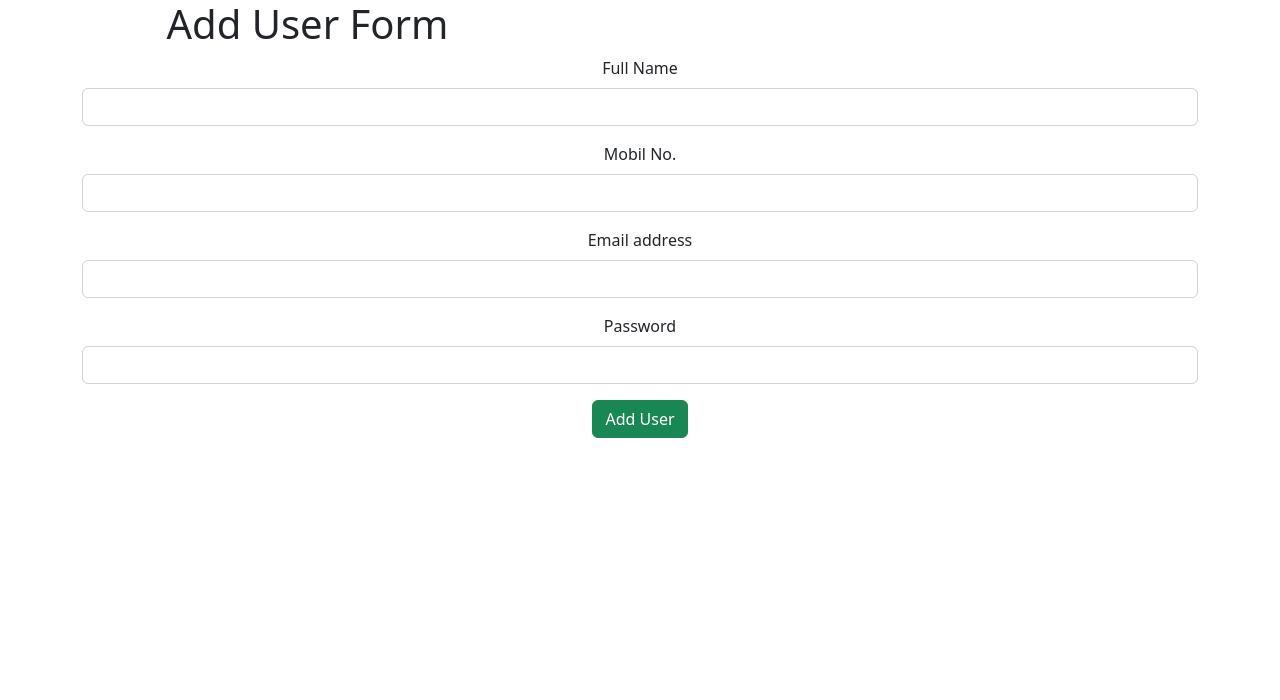
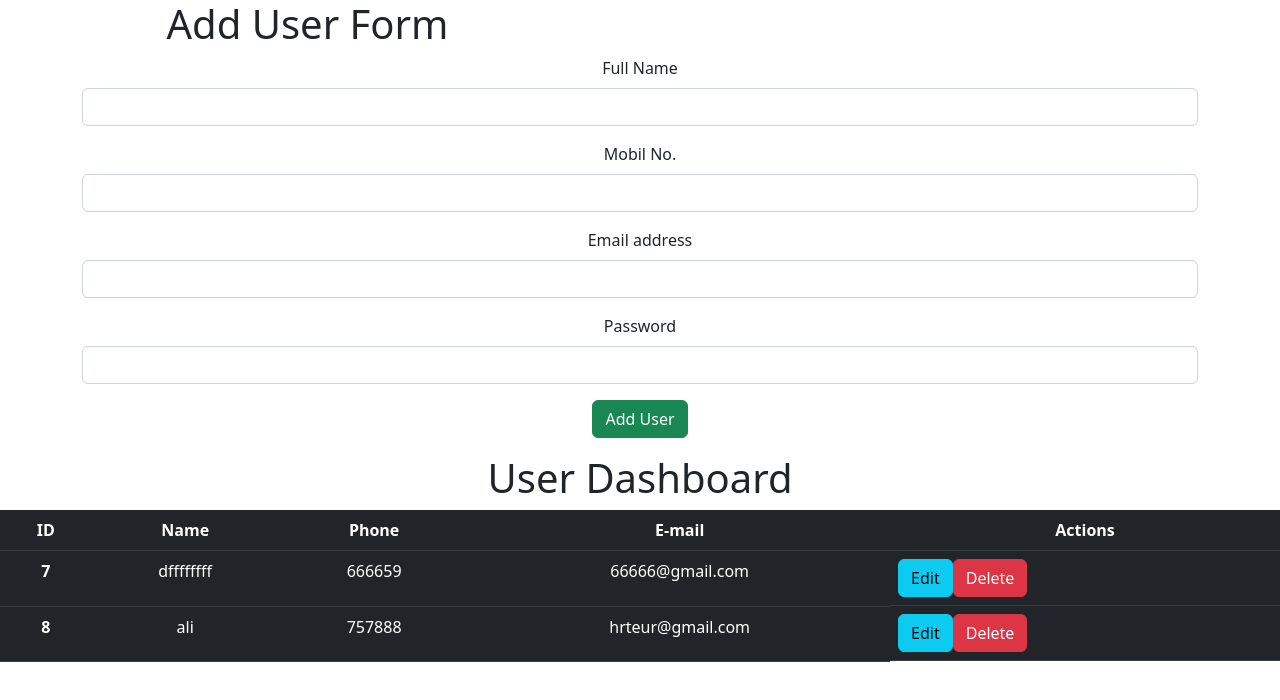
Before and after one commit to nsevindi87/crud-and-json, a React (Create React App) app: page / in a window 1280 px wide. Shown: the top 700 px of the page. Built offline with nearby package versions, Linux system fonts and the light colour scheme; data requests are answered from the project's data file.

Commit message:
person deleted

```diff
--- a/db.json
+++ b/db.json
@@ -1,32 +1,21 @@
 {
   "posts": [
     {
-      "id": 1,
-      "title": "json-server",
-      "author": "typicode"
+      "name": "dffffffff",
+      "mobile": "666659",
+      "email": "66666@gmail.com",
+      "password": "4444444",
+      "id": 7
     },
     {
-      "name": "dfdd",
-      "mobile": "23422424",
-      "email": "244ddd@gmail.com",
-      "password": "12334556",
-      "id": 2
-    },
-    {
-      "name": "Nizami",
-      "mobile": "123412123123",
-      "email": "nizami@gmail.com",
-      "password": "1234",
-      "id": 3
+      "name": "ali",
+      "mobile": "757888",
+      "email": "hrteur@gmail.com",
+      "password": "48899",
+      "id": 8
     }
   ],
-  "comments": [
-    {
-      "id": 1,
-      "body": "some comment",
-      "postId": 1
-    }
-  ],
+  "comments": [],
   "profile": {
     "name": "typicode"
   }
--- a/src/App.js
+++ b/src/App.js
@@ -1,11 +1,12 @@
-
 import './App.css';
 import AddUser from './Components/AddUser';
+import UserDashboard from './Components/UserDashboard';
 
 function App() {
   return (
     <div className="App">
       <AddUser/>
+      <UserDashboard/>
     </div>
   );
 }
--- a/src/Components/AddUser.js
+++ b/src/Components/AddUser.js
@@ -13,12 +13,7 @@ const [formData,setFormData]= useState({
 
 //ADD PERSON====================
 const handleFormSubmit = async(e)=>{
-    let response = await axios.post("http://localhost:5000/posts", formData)
-    if(response){
-        alert("data submitted successfully")
-    }else{
-        alert("something went wrong!")
-    }
+    await axios.post("http://localhost:5000/posts", formData)
     setFormData({
         name: "",
         mobile: "",
--- /dev/null
+++ b/src/Components/UserDashboard.js
@@ -0,0 +1,62 @@
+import React,{useState,useEffect } from 'react'
+import axios from 'axios'
+
+const UserDashboard = () => {
+    //STATES====================
+    const [data,setData] = useState([{}])
+
+    //GET DATA ====================
+    const getData = async()=>{
+        await axios
+        .get("http://localhost:5000/posts")
+        .then((res)=>setData(res.data))
+    }
+
+    //DELETE PERSON ====================
+    const handleDelete = async(id)=>{
+        await axios.delete("http://localhost:5000/posts/"+id)
+        getData()
+    }
+
+
+
+    useEffect(()=>{
+        getData()
+    },[data])
+
+
+
+    return (
+        <div>
+            <h1>User Dashboard</h1>
+            <table className="table table-dark table-hover">
+                <thead>
+                    <tr>
+                        <th scope="col">ID</th>
+                        <th scope="col">Name</th>
+                        <th scope="col">Phone</th>
+                        <th scope="col">E-mail</th>
+                        <th scope="col">Actions</th>
+                    </tr>
+                </thead>
+                <tbody>
+                    {data && data.map((user)=>(
+                        <tr>
+                        <th scope="row">{user.id}</th>
+                        <td>{user.name}</td>
+                        <td>{user.mobile}</td>
+                        <td>{user.email}</td>
+                        <td style={{display:"flex", justifyContent:"pace-between"}}>
+                            <button className='btn btn-info'>Edit</button>
+                            <button className='btn btn-danger' onClick={()=>handleDelete(user.id)}>Delete</button>
+                        </td>
+
+                    </tr>
+                    ))}
+                </tbody>
+            </table>
+        </div>
+    )
+}
+
+export default UserDashboard
```
